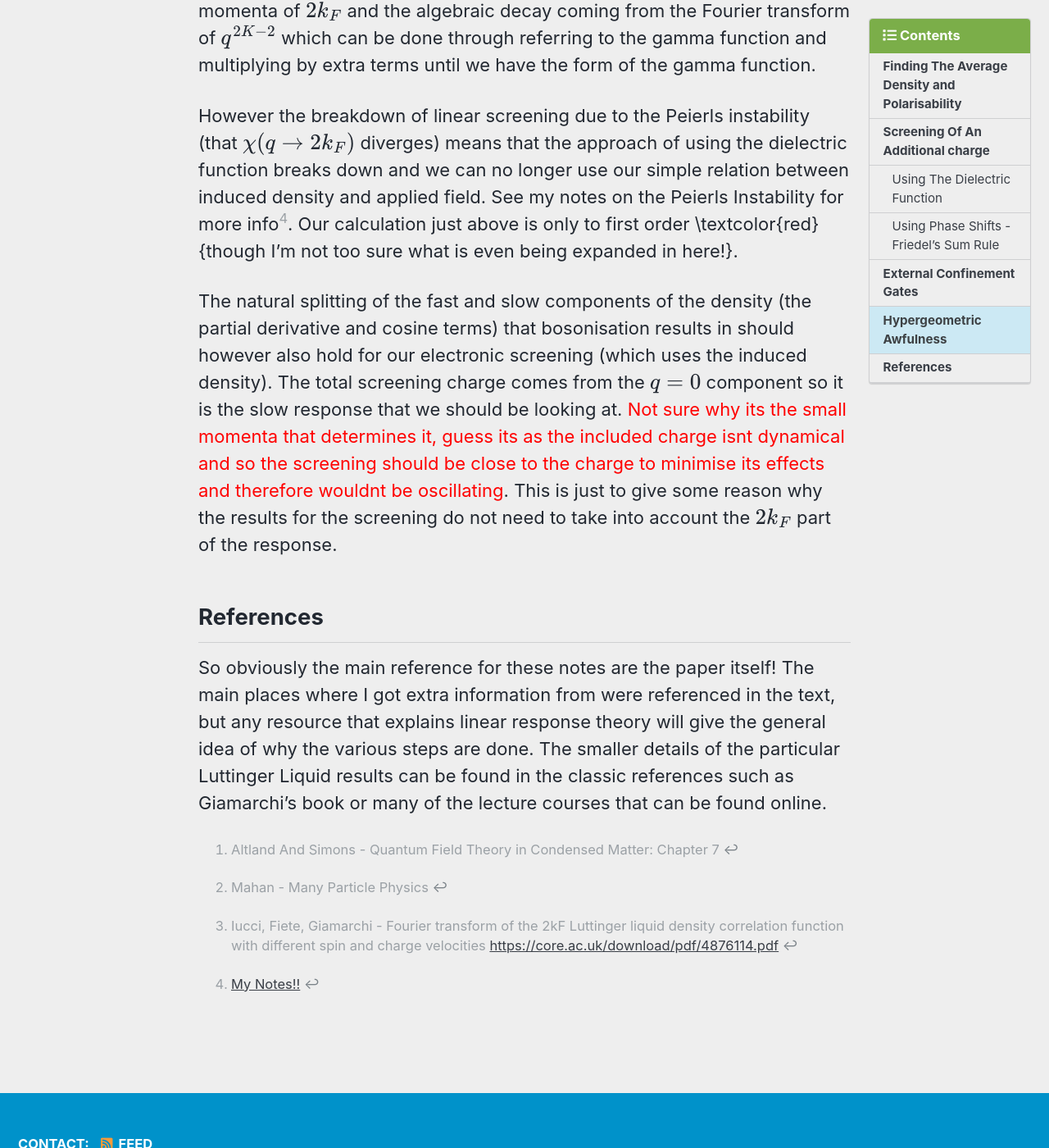
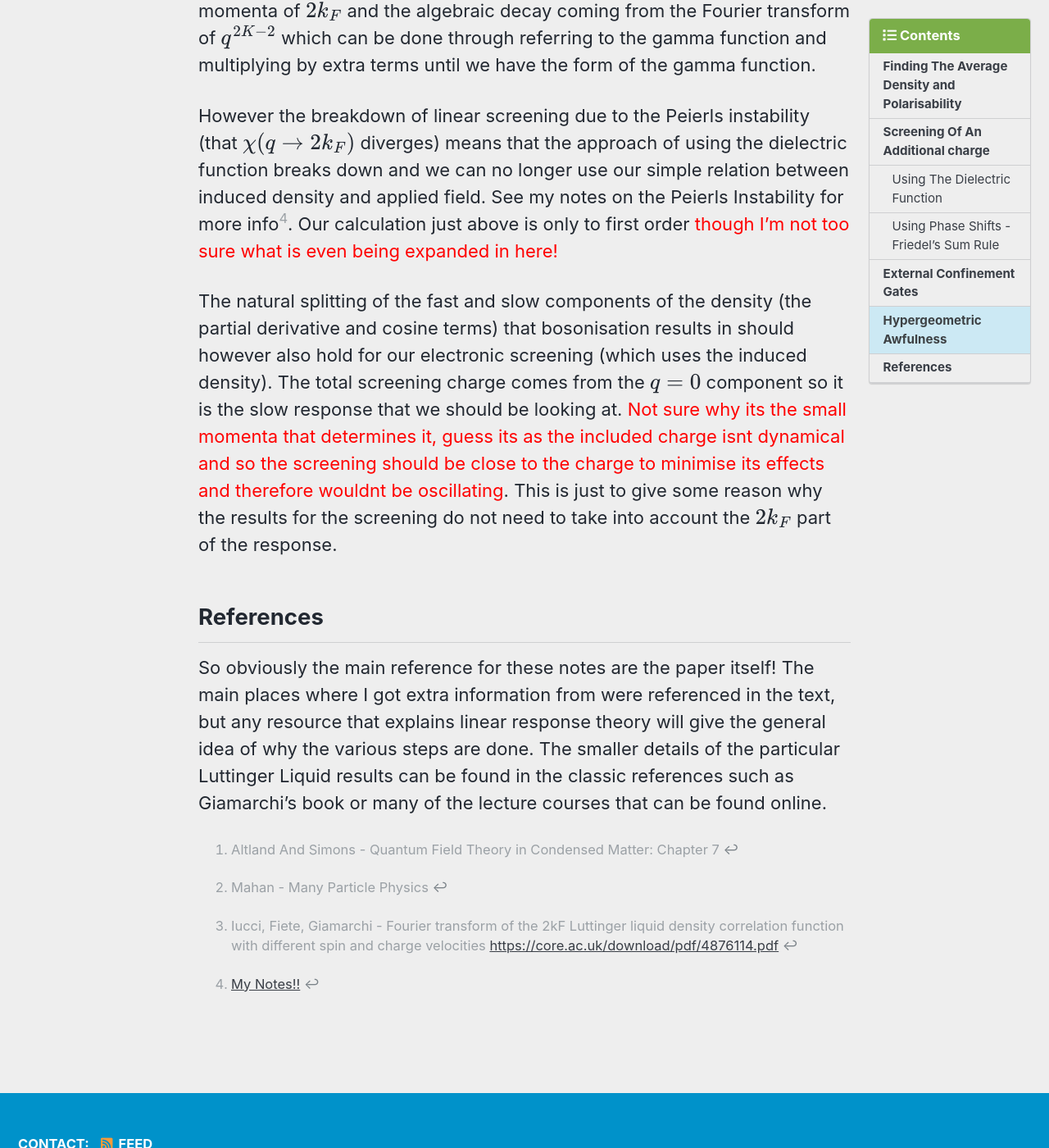
Before and after one commit to rdavies2980/rdavies2980.github.io, a Jekyll site: the page built from _pages/notes/EG97.md, in a window 1280 px wide and 1400 px high, scrolled down 12193 px. Shown: the whole window at 82% size. Built offline with Jekyll 4.4.1, drawn with Linux system fonts in a browser that asks for light colours; cached includes are drawn as plain includes; formulas are drawn with MathJax 3.

Commit message:
EG97-final

```diff
--- a/_pages/notes/EG97.md
+++ b/_pages/notes/EG97.md
@@ -195,7 +195,7 @@ The final part of the paper looks into the $$2k_F$$ response to argue that we do
 
 for a bunch of ugly constants $$C_g$$, we can infer an induced density of $$\langle\rho(x)\rangle \sim \cos(2k_Fx) x^{1-2K}$$. The cosine term arising as we are considering momenta of $$2k_F$$ and the algebraic decay coming from the Fourier transform of $$q^{2K-2}$$ which can be done through referring to the gamma function and multiplying by extra terms until we have the form of the gamma function.
 
-However the breakdown of linear screening due to the Peierls instability (that $$\chi(q\rightarrow2k_F)$$ diverges) means that the approach of using the dielectric function breaks down and we can no longer use our simple relation between induced density and applied field. See my notes on the Peierls Instability for more info[^4]. Our calculation just above is only to first order \textcolor{red}{though I'm not too sure what is even being expanded in here!}.
+However the breakdown of linear screening due to the Peierls instability (that $$\chi(q\rightarrow2k_F)$$ diverges) means that the approach of using the dielectric function breaks down and we can no longer use our simple relation between induced density and applied field. See my notes on the Peierls Instability for more info[^4]. Our calculation just above is only to first order <span style="color:red">though I'm not too sure what is even being expanded in here!</span>
 
 The natural splitting of the fast and slow components of the density (the partial derivative and cosine terms) that bosonisation results in should however also hold for our electronic screening (which uses the induced density). The total screening charge comes from the $$q=0$$ component so it is the slow response that we should be looking at. <span style="color:red">Not sure why its the small momenta that determines it, guess its as the included charge isnt dynamical and so the screening should be close to the charge to minimise its effects and therefore wouldnt be oscillating</span>. This is just to give some reason why the results for the screening do not need to take into account the $$2k_F$$ part of the response.
 
--- a/_sass/minimal-mistakes/_page.scss
+++ b/_sass/minimal-mistakes/_page.scss
@@ -75,6 +75,11 @@ body {
   & + .page__meta {
     margin-top: -0.5em;
   }
+}
+
+.MathJax_Display, .MJXc-display, .MathJax_SVG_Display {
+    overflow-x: auto;
+    overflow-y: hidden;
 }
 
 .page__lead {
```
Also changed, not shown: 8 other files.
